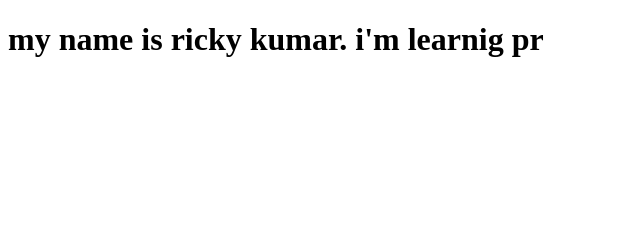
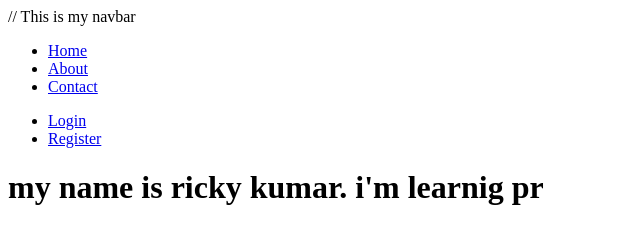
Before and after one commit to Rickykumar010/dummyRepo, a plain HTML site: page index.html in a window 1280 px wide. Shown: the whole page, without its empty margins (0-640 px from the left). Drawn offline with Linux system fonts and the light colour scheme.

Commit message:
Navbar created

```diff
--- a/index.html
+++ b/index.html
@@ -6,6 +6,22 @@
     <title>Document</title>
 </head>
 <body>
+    // This is my navbar
+    <nav>
+        <div id="left">
+            <ul>
+                <li><a href="#">Home</a></li>
+                <li><a href="#">About</a></li>
+                <li><a href="#">Contact</a></li>
+            </ul>
+        </div>
+        <div id="right">
+            <ul>
+                <li><a href="#">Login</a></li>
+                <li><a href="#">Register</a></li>
+            </ul>
+        </div>
+    </nav>
     <h1>my name is ricky kumar. i'm learnig pr</h1>
 
 </body>
```
